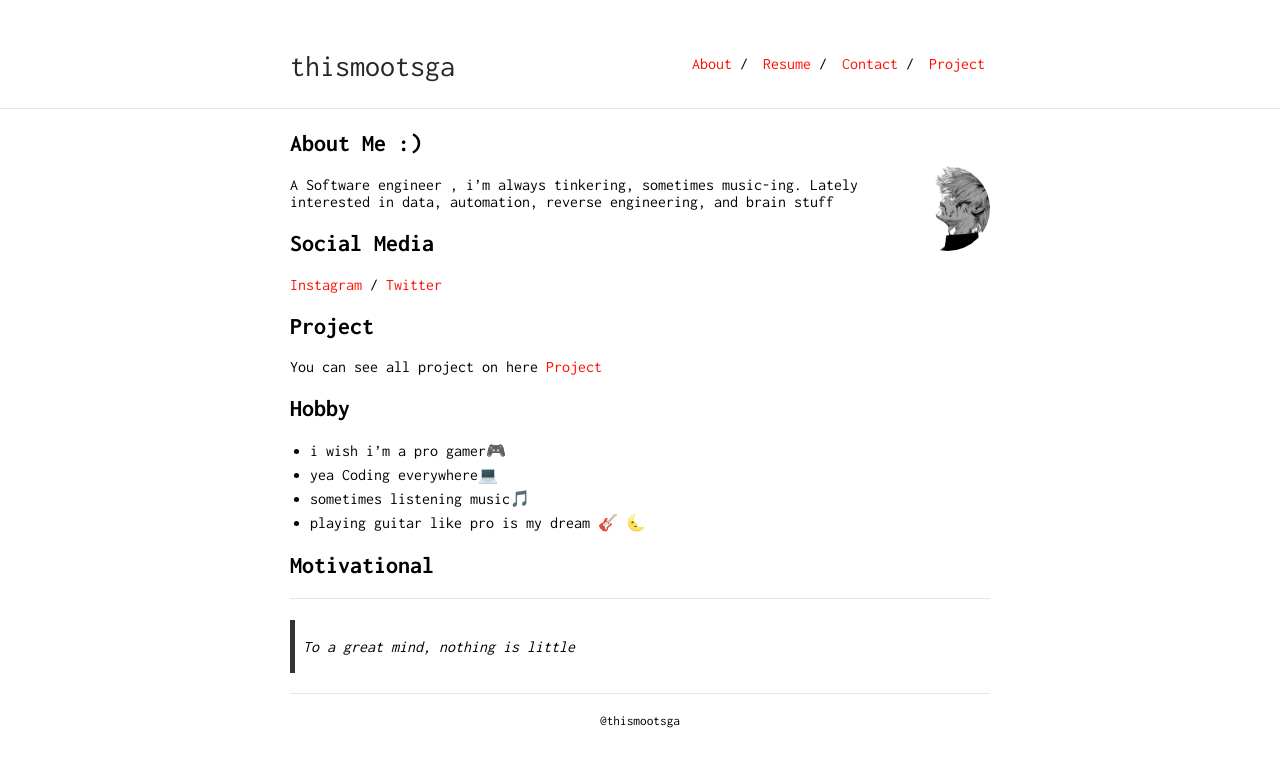
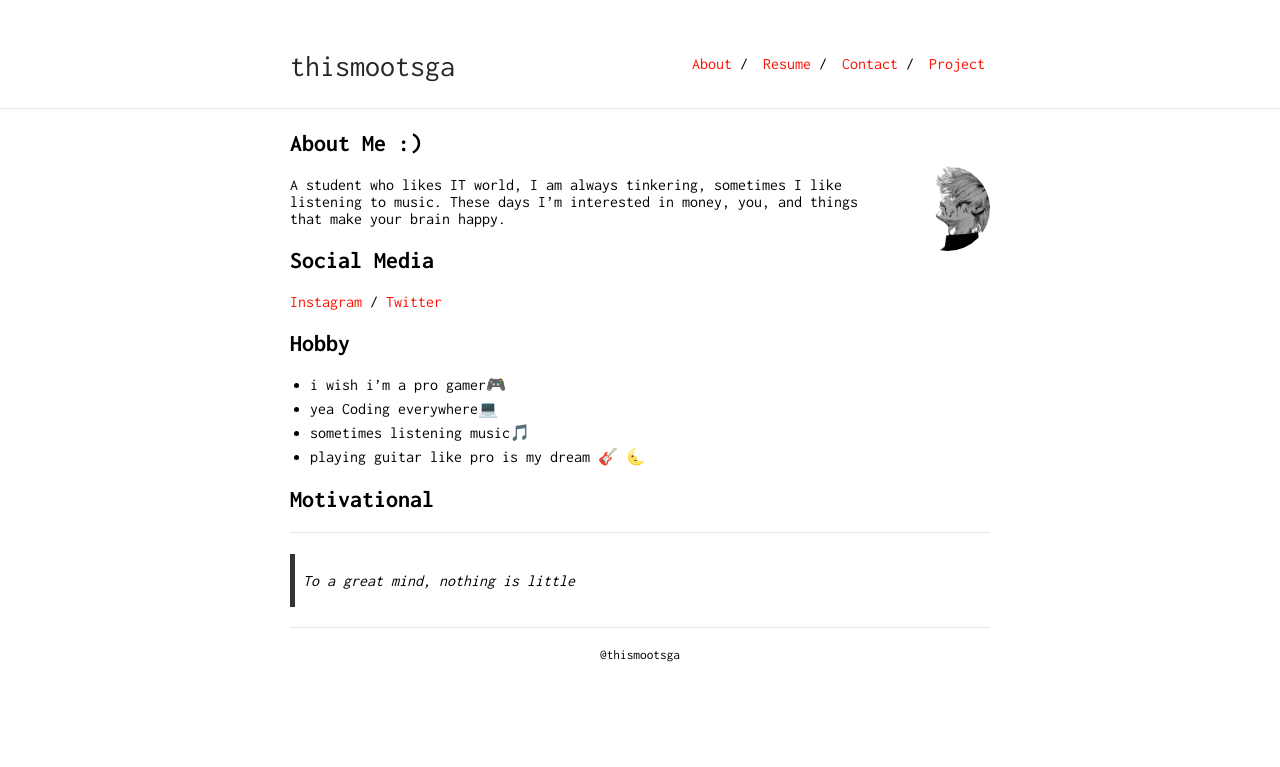
Before and after one commit to oemzih/about, a Jekyll site: the page built from index.md, in a window 1280 px wide. Shown: the top 767 px of the page. Built offline with Jekyll 4.4.1, drawn with Linux system fonts in a browser that asks for light colours; our own code applies the rules of GitHub Pages for plain Markdown files.

Commit message:
Update index.md

```diff
--- a/index.md
+++ b/index.md
@@ -6,17 +6,18 @@ layout: default
 
 <img class="profile-picture" src="sherlock.jpg">
 
-A Software engineer , i'm always tinkering, sometimes music-ing. Lately interested in data, automation, reverse engineering, and brain stuff
+A student who likes IT world, I am always tinkering, sometimes I like listening to music. These days I'm interested in money, you, and things that make your brain happy.
 
 ## Social Media
 
 [Instagram](http://instagram.com/ryan.frf) /
 [Twitter](https://twitter.com/)
 
-
+<!--
 ## Project
 
 You can see all project on here [Project](https://github.com/oemzih/about/blob/master/project.md)
+-->
 
 ## Hobby
 
```
